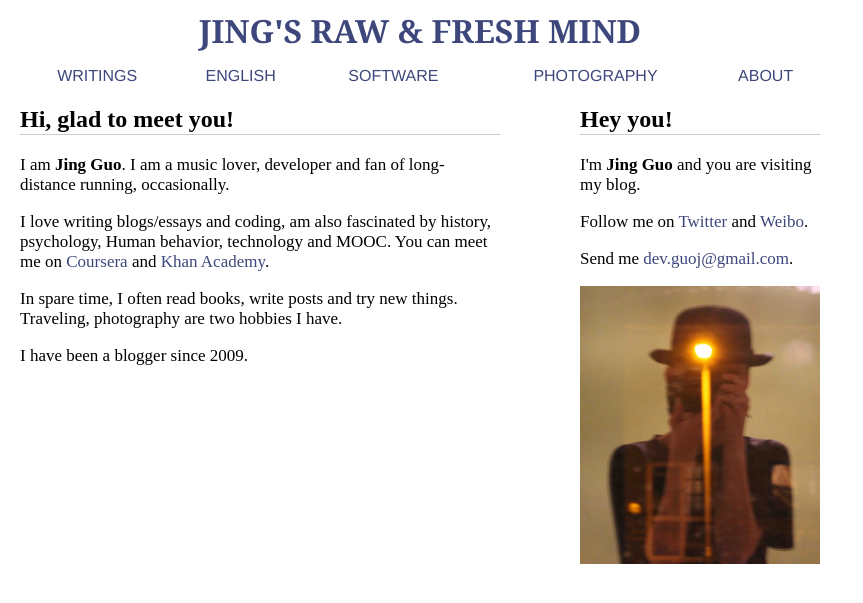
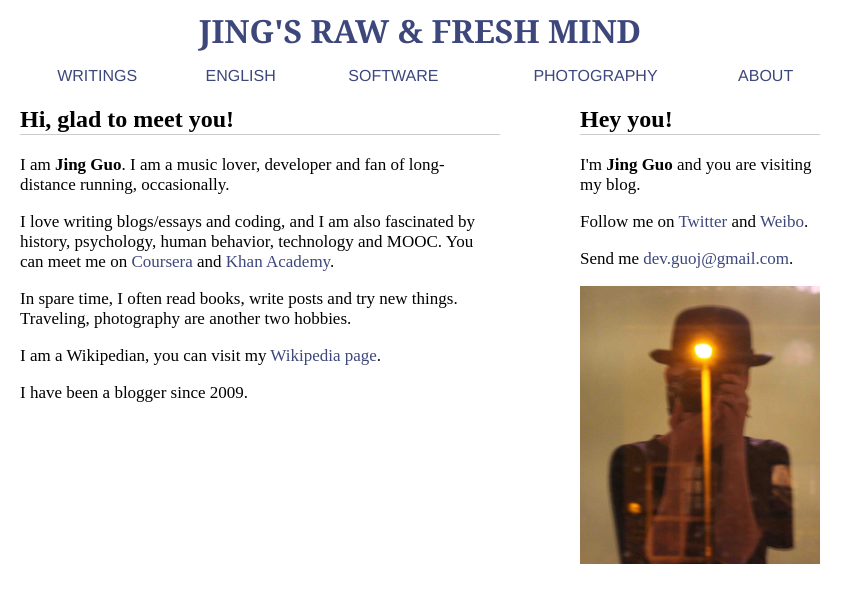
Before and after one commit to guojing0/guojing0.github.io, a Jekyll site: the page built from about-me.md, in a window 1280 px wide. Shown: the top 603 px of the page, without its empty margins (0-863 px from the left). Built offline with Jekyll 4.4.1, drawn with Linux system fonts in a browser that asks for light colours; Markdown is read by kramdown in place of the engine named in the settings.

Commit message:
about me

```diff
--- a/about-me.md
+++ b/about-me.md
@@ -5,8 +5,10 @@ title: Hi, glad to meet you!
 
 I am **Jing Guo**. I am a music lover, developer and fan of long-distance running, occasionally.
 
-I love writing blogs/essays and coding, am also fascinated by history, psychology, Human behavior, technology and MOOC. You can meet me on <a href="https://www.coursera.org/user/i/361951d01125a4915d2bc9815ad17a1b">Coursera</a> and <a href="https://www.khanacademy.org/profile/guojing/">Khan Academy</a>.
+I love writing blogs/essays and coding, and I am also fascinated by history, psychology, human behavior, technology and MOOC. You can meet me on <a href="https://www.coursera.org/user/i/361951d01125a4915d2bc9815ad17a1b">Coursera</a> and <a href="https://www.khanacademy.org/profile/guojing/">Khan Academy</a>.
 
-In spare time, I often read books, write posts and try new things. Traveling, photography are two hobbies I have.
+In spare time, I often read books, write posts and try new things. Traveling, photography are another two hobbies.
+
+I am a Wikipedian, you can visit my <a href="http://zh.wikipedia.org/wiki/User:Guojkiwi">Wikipedia page</a>.
 
 I have been a blogger since 2009.
```
